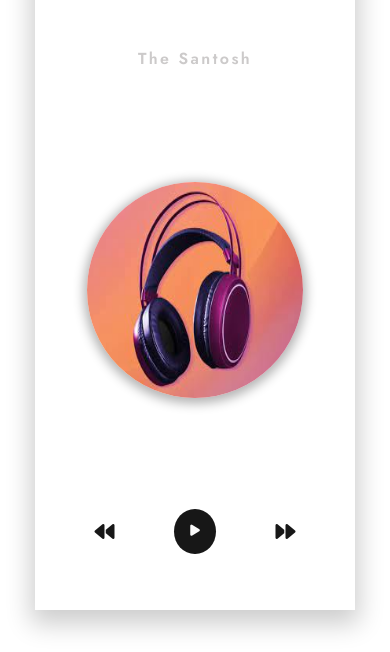
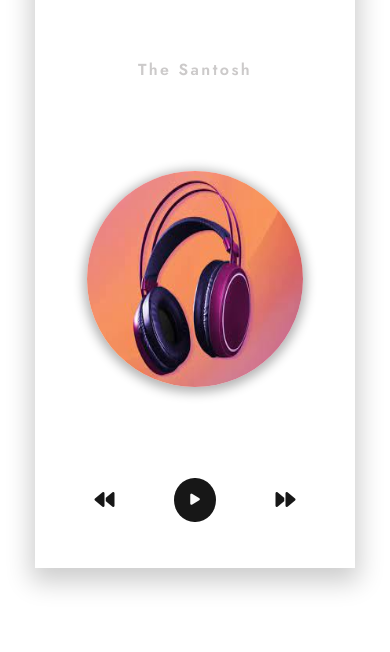
Before and after one commit to santoshetty41/music, a plain HTML site: page index.html in a window 390 px wide. Shown: the part 192-844 px from the top of the page. Drawn offline with Linux system fonts and the light colour scheme.

Commit message:
Update style.css

```diff
--- a/css/style.css
+++ b/css/style.css
@@ -122,4 +122,7 @@ html {
     html {
         font-size: 50%;
     }
+    .music_player {
+        height: 80%;
+    }
 }
```
